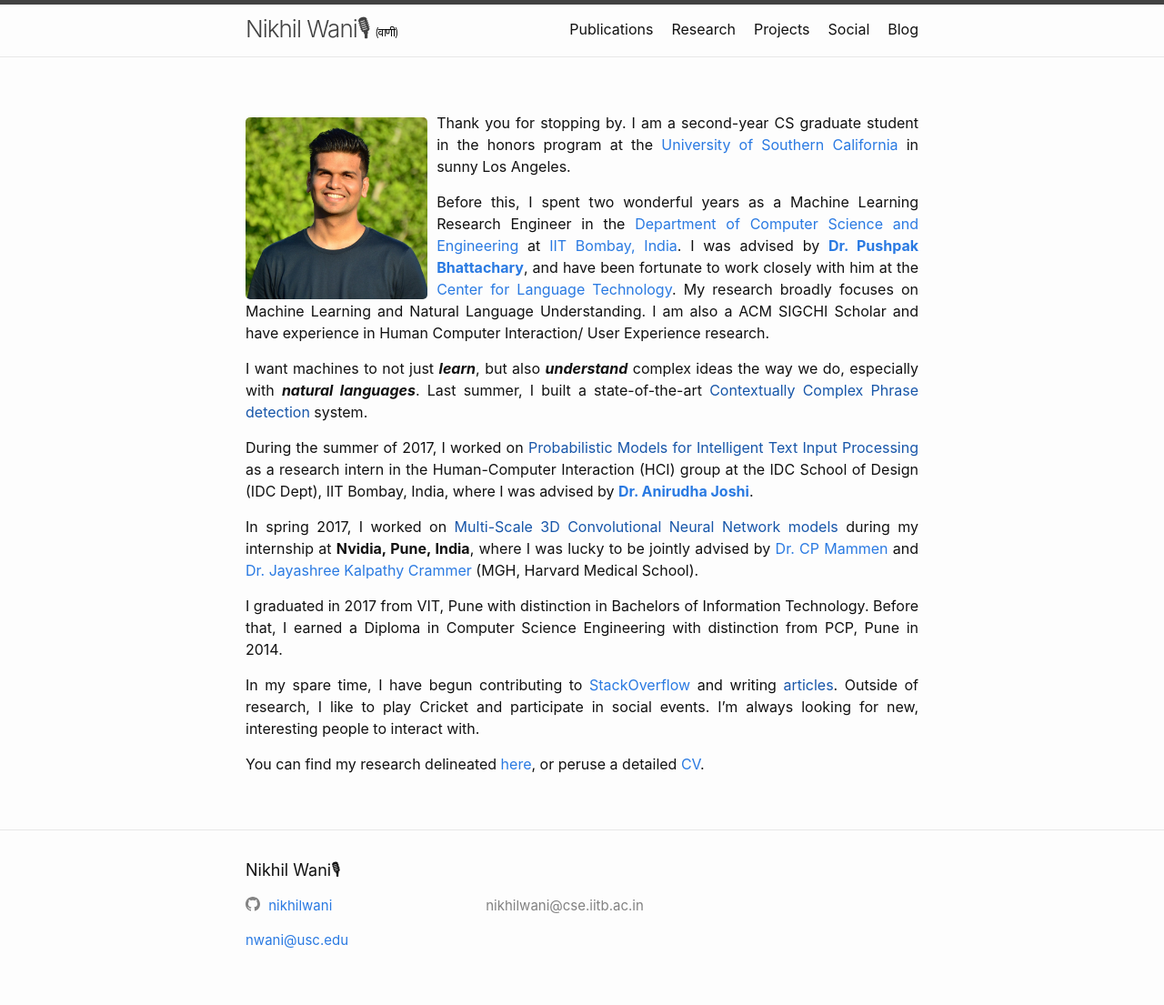
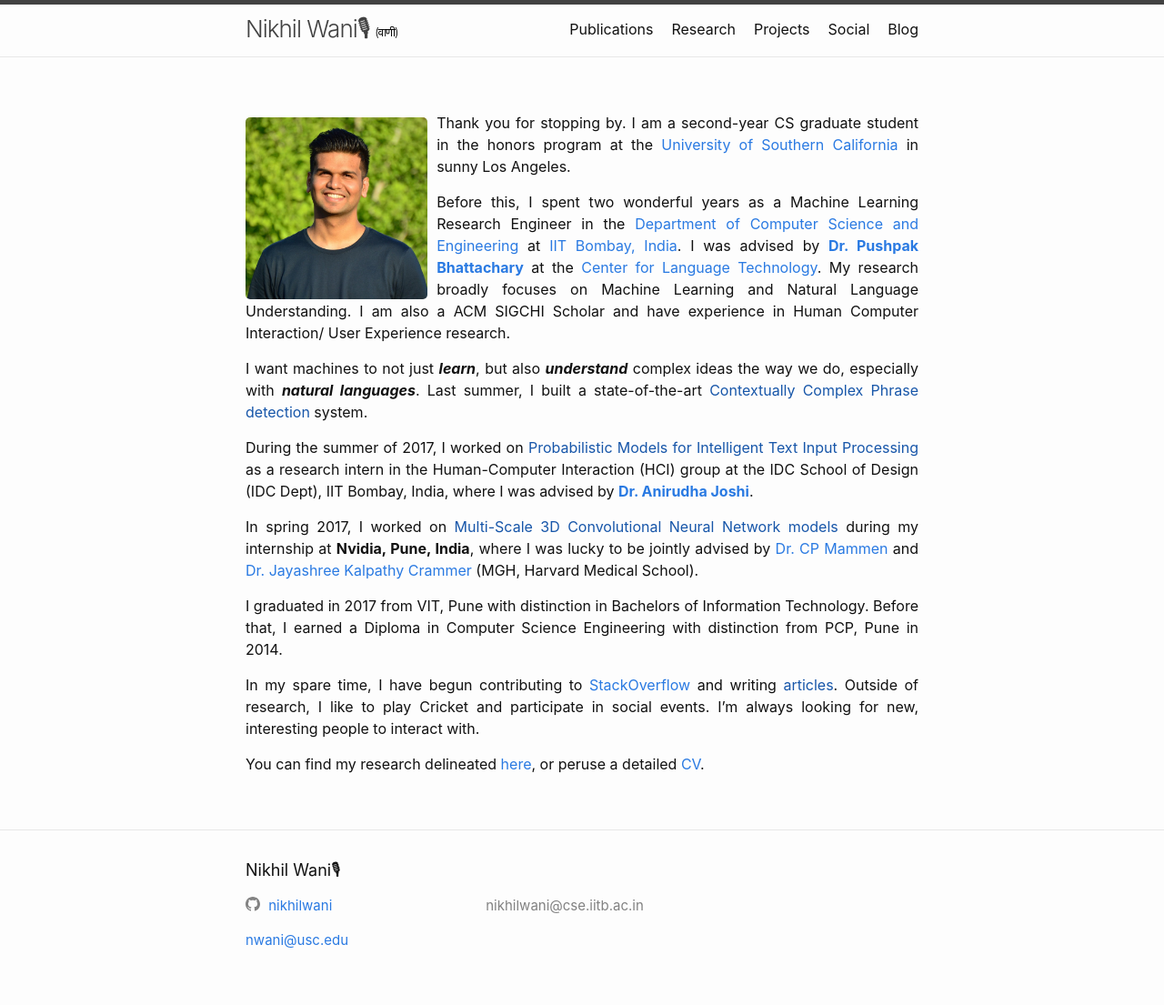
Before and after one commit to nikhilwani/nikhilwani.github.io, a Jekyll site: the page built from index.md, in a window 1280 px wide. Shown: the whole page at 91% size. Built offline with Jekyll 4.4.1, drawn with Linux system fonts in a browser that asks for light colours; comment, search, counter and statistics services are not loaded.

Commit message:
Update index.md

```diff
--- a/index.md
+++ b/index.md
@@ -68,7 +68,7 @@
 Thank you for stopping by. I am a second-year CS graduate student in the honors program at the [University of Southern California](https://www.usc.edu/) in sunny Los Angeles.
 
 
-Before this, I spent two wonderful years as a Machine Learning Research Engineer in the [Department of Computer Science and Engineering](https://www.cse.iitb.ac.in/) at [IIT Bombay, India](https://www.iitb.ac.in/). I was advised by **[Dr. Pushpak Bhattachary](https://www.cse.iitb.ac.in/~pb/)**, and have been fortunate to work closely with him at the [Center for Language Technology](http://www.cfilt.iitb.ac.in/). My research broadly focuses on Machine Learning and Natural Language Understanding. I am also a ACM SIGCHI Scholar and have experience in Human Computer Interaction/ User Experience research.
+Before this, I spent two wonderful years as a Machine Learning Research Engineer in the [Department of Computer Science and Engineering](https://www.cse.iitb.ac.in/) at [IIT Bombay, India](https://www.iitb.ac.in/). I was advised by **[Dr. Pushpak Bhattachary](https://www.cse.iitb.ac.in/~pb/)** at the [Center for Language Technology](http://www.cfilt.iitb.ac.in/). My research broadly focuses on Machine Learning and Natural Language Understanding. I am also a ACM SIGCHI Scholar and have experience in Human Computer Interaction/ User Experience research.
 
  I want machines to not just ***learn***, but also ***understand*** complex ideas the way we do, especially with ***natural languages***. Last summer, I built a state-of-the-art [Contextually Complex Phrase detection]() system.
 
```
